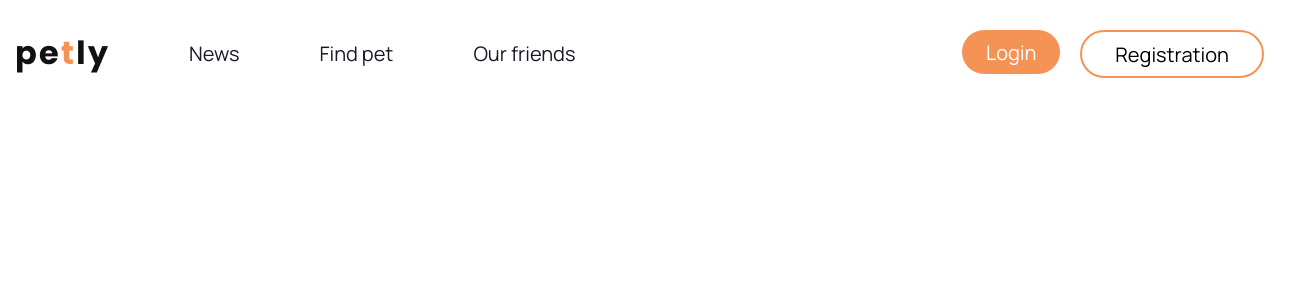
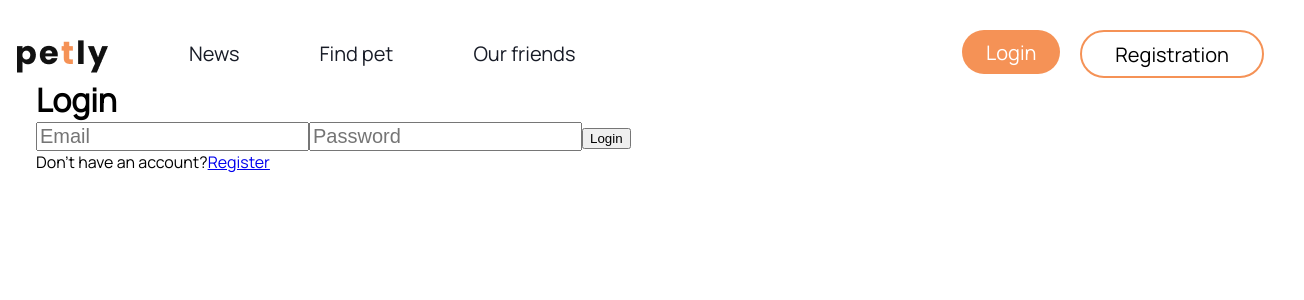
Before and after one commit to Evgenija-P/pets_support, a React (Create React App) app: page /pets_support/login in a window 1280 px wide. Shown: the top 300 px of the page, 1304 px wide, since content can reach past the window. Built offline with nearby package versions, Linux system fonts and the light colour scheme.

Commit message:
LoginPage

```diff
--- a/package.json
+++ b/package.json
@@ -9,6 +9,7 @@
     "@redux-devtools/extension": "^3.2.3",
     "@reduxjs/toolkit": "^1.9.0",
     "axios": "^1.1.3",
+    "formik": "^2.2.9",
     "nanoid": "^4.0.0",
     "prop-types": "^15.8.1",
     "react": "^18.1.0",
--- /dev/null
+++ b/src/components/LoginForm/LoginForm.jsx
@@ -0,0 +1,56 @@
+import { Formik, Form,} from "formik"
+import { Link } from 'react-router-dom';
+
+import { Container ,Input } from "./LoginForm.styled";
+
+
+const LoginForm = () => {
+
+const initialValues = {
+    login:"",
+    password:""
+    }
+
+    const handleSubmit = (valuse, actions) => {
+       const { resetForm} = actions
+
+        resetForm()
+
+        console.log(valuse)
+        //  console.log(actions)
+     }
+
+
+    return (
+        <Container>
+            <h1>Login</h1>
+            <Formik
+                initialValues={initialValues}
+                onSubmit={handleSubmit}
+            >
+                <Form autoComplete="off">
+                <label htmlFor="login">
+                    <Input type="text" name="login" placeholder="Email"/>
+                </label>
+
+                <label htmlFor="password">
+                    <Input type="password" name="password" placeholder="Password"/>
+                </label>
+
+                    <button type="submit">Login</button>
+                    <div>
+                        <p> Don't have an account?
+                             <span>
+                            <Link to='/register'>Register</Link>
+                        </span>
+                        </p>
+                    </div>
+                </Form>
+             </Formik>
+        </Container>
+    )
+
+ }
+
+
+export default LoginForm
--- /dev/null
+++ b/src/components/LoginForm/LoginForm.styled.js
@@ -0,0 +1,14 @@
+import styled from '@emotion/styled';
+import { media, colors } from '../../styles/stylesLayout';
+import { Field } from 'formik';
+
+export const Container = styled.div`
+  width: 100%;
+  padding-left: 20px;
+  padding-right: 20px;
+  margin: auto;
+`;
+
+export const Input = styled(Field)`
+  font-size: 20px;
+`;
--- /dev/null
+++ b/src/components/LoginForm/index.js
@@ -0,0 +1 @@
+export { default } from './LoginForm';
--- a/src/pages/Login.js
+++ b/src/pages/Login.js
@@ -1,4 +1,5 @@
-import { Helmet } from "react-helmet";
+import { Helmet } from 'react-helmet';
+import LoginForm from '../components/LoginForm';
 
 const Login = () => {
   return (
@@ -6,6 +7,7 @@ const Login = () => {
       <Helmet>
         <title>Login</title>
       </Helmet>
+      <LoginForm />
     </div>
   );
 };
```
Also changed, not shown: 1 other file (tests, documents, lock files or other folders). Lines whose indentation alone changed are shown as unchanged.
